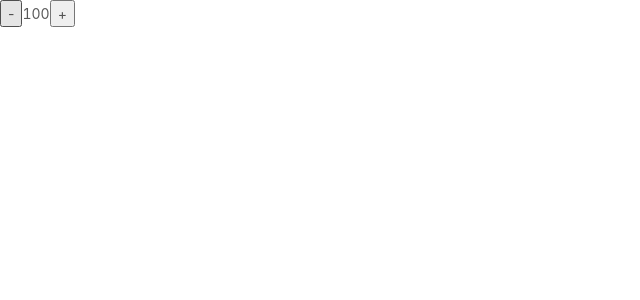
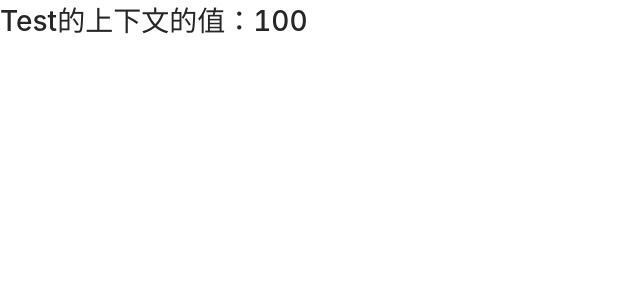
Before and after one commit to axtlive/react-famliy-bucket, a React app: page / in a window 1280 px wide. Shown: the top 300 px of the page, without its empty margins (0-640 px from the left). Built offline with nearby package versions, Linux system fonts and the light colour scheme.

Commit message:
useContext

```diff
--- a/src/App.js
+++ b/src/App.js
@@ -1,40 +1,28 @@
-import React, { useReducer } from "react";
-// import useReducer from "./useReducer";
+import React, { useContext } from "react";
 
-function reducer(state, action) {
-  switch (action.type) {
-    case "increase":
-      return ++state;
-    case "decrease":
-      return --state;
-    default:
-      return state;
-  }
+const ctx = React.createContext();
+
+// 不使用useContext
+
+// function Test() {
+//   return (
+//     <ctx.Consumer>{val => <h1>Test的上下文的值是：{val}</h1>}</ctx.Consumer>
+//   );
+// }
+
+// 使用useContext
+
+function Test() {
+  const val = useContext(ctx);
+  return <h1>Test的上下文的值：{val}</h1>;
 }
 
 export default function App() {
-  const [n, dispatch] = useReducer(reducer, 0, args => {
-    console.log(args);
-    return 100;
-  });
-
   return (
     <div>
-      <button
-        onClick={() => {
-          dispatch({ type: "decrease" });
-        }}
-      >
-        -
-      </button>
-      <span>{n}</span>
-      <button
-        onClick={() => {
-          dispatch({ type: "increase" });
-        }}
-      >
-        +
-      </button>
+      <ctx.Provider value={100}>
+        <Test />
+      </ctx.Provider>
     </div>
   );
 }
```
